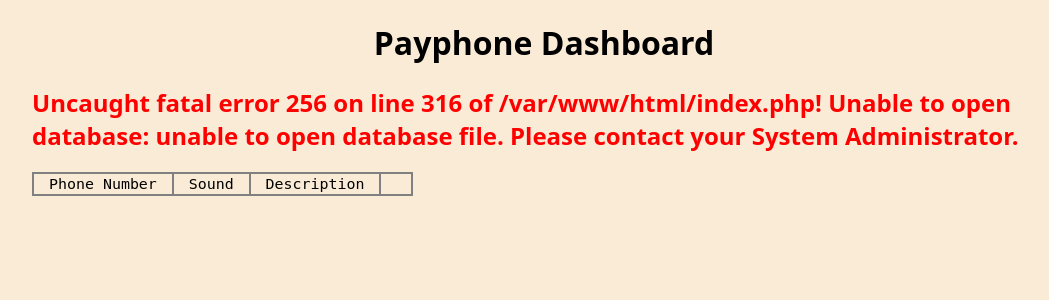
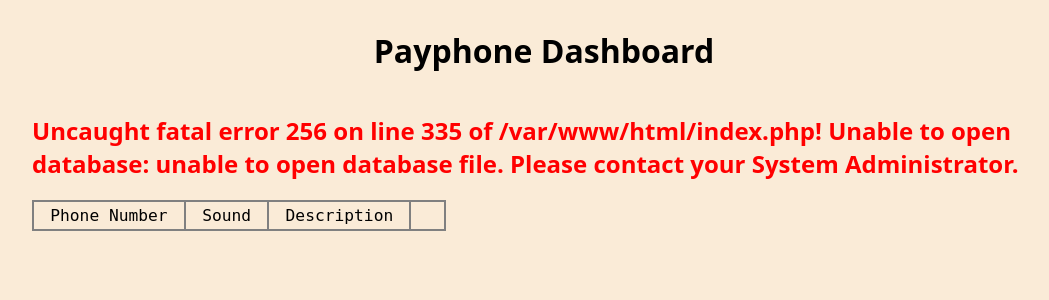
Before and after one commit to natejank/rotary-phone, a PHP site: page / in a window 1280 px wide. Shown: the top 300 px of the page, without its empty margins (96-1145 px from the left). Run offline with PHP 8.4, Linux system fonts and the light colour scheme.

Commit message:
fixed css formatting; reformatted document
conforms to the php standards group style guide

```diff
--- a/index.php
+++ b/index.php
@@ -6,27 +6,32 @@
 </head>
 <?php
 // TODO acquire db location from config file
-    // TODO find a better way of globally tracking notifications
+// TODO filter for specific filetypes; get from config file?
 
 /**
  * Global notifications
  */
-    class Notifier {
+class Notifier
+{
     static $notifications = '';
 
-        function store($message) {
+    public function store($message)
+    {
         $this::$notifications = $message . $this::$notifications;
     }
 
-        function get() {
+    public function get()
+    {
         return $this::$notifications;
     }
 
-        function clear() {
+    public function clear()
+    {
         $this::$notifications = '';
     }
 
-        function has_notifications() {
+    public function has_notifications()
+    {
         return $this::$notifications !== '';
     }
 }
@@ -37,7 +42,8 @@
  * @param String $content content to escape
  * @return String escaped content
  */
-    function sanitize_html($content) {
+function sanitize_html($content)
+{
     // sanitize user input to prevent XSS
     return htmlentities($content, ENT_QUOTES);
 }
@@ -48,7 +54,8 @@
  * @param String $message message to display
  * @return String styled message
  */
-    function error_msg($message) {
+function error_msg($message)
+{
     return '<h2 class="error">'
         . $message
         . '</h2>';
@@ -60,7 +67,8 @@
  * @param String $message message to display
  * @return String styled message
  */
-    function warning_msg($message) {
+function warning_msg($message)
+{
     return '<h3 class="warning">'
         . $message
         . '</h3>';
@@ -72,7 +80,8 @@
  * @param String $message message to display
  * @return String styled message
  */
-    function notice_msg($message) {
+function notice_msg($message)
+{
     return '<h3 class="notice">'
         . $message
         . '</h3>';
@@ -80,9 +89,11 @@
 
 /**
  * Gets file contents as a binary blob
-     * TODO finish documentation here
+ * @param String $path path to file
+ * @return String containing binary file contents
  */
-    function get_blob_contents($path) {
+function get_blob_contents($path)
+{
     $handle = fopen($path, 'rb');
     $content = fread($handle, filesize($path));
     fclose($handle);
@@ -96,7 +107,8 @@
  * @param String $filename name of sound file
  * @param String $description description of phone number
  */
-    function phone_entry($number, $filename, $description) {
+function phone_entry($number, $filename, $description)
+{
     $sound_url = "sound.php?number=$number";
     return <<< HTML
         <tr>
@@ -104,7 +116,11 @@
             <td><a href="$sound_url">$filename</a></td>
             <td>$description</td>
             <td>
-                <form action="" method="POST"><button type="submit" name="delete" value="$number">Delete</button></form>
+                <form action="" method="POST">
+                    <button type="submit" name="delete" value="$number">
+                        Delete
+                    </button>
+                </form>
             </td>
         </tr>
         HTML;
@@ -113,7 +129,8 @@
 /**
  * Check if a POST request was made to delete a database entry.
  */
-    function delete_entry() {
+function delete_entry()
+{
     $notify = new Notifier();
     // strip html tags to prevent XSS when we display to user
     $number = sanitize_html($_POST['delete']);
@@ -145,14 +162,15 @@
 /**
  * Check if a POST request was made to create a database entry.
  */
-    function create_entry() {
+function create_entry()
+{
     $notify = new Notifier();
     // we're creating a new entry
     // TODO size constraint for files; get from config?
     // TODO file type constraints; get from config?
     $file = $_FILES['sound'];
     // make file size limit more visible
-        if (! isset($file['tmp_name']) | $file['tmp_name'] === '') {
+    if (!isset($file['tmp_name']) | $file['tmp_name'] === '') {
         trigger_error(
             'Failed to recieve uploaded file.  '
             . 'Is your file larger than the upload size limit? '
@@ -200,7 +218,7 @@
         if ($result === false) {
             trigger_error(
                 "Query failed; did not create entry $number.  "
-                    .'Does the number already exist?',
+                . 'Does the number already exist?',
                 E_USER_WARNING);
         } else {
             $notify->store("<h3>Created entry $number</h3>");
@@ -218,10 +236,11 @@
  * @param $err_level
  * @param $msg
  */
-    function err($errno, $msg, $file, $line) {
+function err($errno, $msg, $file, $line)
+{
     error_log("Processed error $errno in $file on line $line.  $msg");
     $notify = new Notifier();
-        if (!(error_reporting() & $errno)) {
+    if (!(error_reporting()&$errno)) {
         // Error code is not included in error_reporting;
         // fall back to built-in handler
         return false;
@@ -259,10 +278,10 @@
 set_error_handler('err');
 
 // alert for oversized POSTs
-    if($_SERVER['REQUEST_METHOD'] == 'POST'
+if ($_SERVER['REQUEST_METHOD'] == 'POST'
     && empty($_POST)
     && empty($_FILES)
-        && $_SERVER['CONTENT_LENGTH'] > 0){
+    && $_SERVER['CONTENT_LENGTH'] > 0) {
     trigger_error(
         'Failed to recieve uploaded data!  Upload was too large.',
         E_USER_WARNING
@@ -280,7 +299,7 @@
 ?>
 
 <body>
-    <div id="title-block" class="title-block">
+<div class="title-block">
     <h1>Payphone Dashboard</h1>
 </div>
 <div id="list-block">
@@ -318,6 +337,8 @@
 ?>
         </tbody>
     </table>
+</div>
+<div id="new-entry-block">
     <h3>Add Entry</h3>
     <form action="" method="POST" enctype="multipart/form-data">
     <input type="text" name="number" placeholder="Phone Number" pattern="^[0-9]+$" minlength=0 maxlength=10>
@@ -325,6 +346,10 @@
     <input type="text" name="description" placeholder="Description">
     <button type="submit" name="create">Submit</button>
     </form>
+    <?php
+$filesize_limit = ini_get('upload_max_filesize');
+echo "<p><i>File uploads are capped at $filesize_limit.</i></p>";
+?>
 </div>
 <div id="notify-block">
 <?php
@@ -337,10 +362,4 @@
 }
 ?>
 </div>
-    <footer>
-        <?php
-        $filesize_limit = ini_get('upload_max_filesize');
-        echo "<p><i>File uploads are capped at $filesize_limit.</i></p>";
-        ?>
-    </footer>
 </body>
--- a/style.css
+++ b/style.css
@@ -18,24 +18,33 @@
     border-collapse: collapse;
 }
 
+#notify-block {
+    text-align: center;
+    justify-content: left;
+}
+
 #numbers-table td {
     padding-left: 1em;
     padding-right: 1em;
+    padding-top: 0.25em;
+    padding-bottom: 0.25em;
 
     border-width: 2px;
     border-color: grey;
     border-style: solid;
 
     font-family: monospace;
-    font-size: 1.15em;
+    font-size: 1.25em;
 }
 
 body {
     margin-left: auto;
     margin-right: auto;
     width: 80%;
-    display: flexbox;
+    display: flex;
     flex-direction: column;
+    align-items: center;
+    justify-content: center;
     background-color: antiquewhite;
     font-family:system-ui, -apple-system, BlinkMacSystemFont, 'Segoe UI', Roboto, Oxygen, Ubuntu, Cantarell, 'Open Sans', 'Helvetica Neue', sans-serif;
 }
```
Lines whose indentation alone changed are shown as unchanged.
